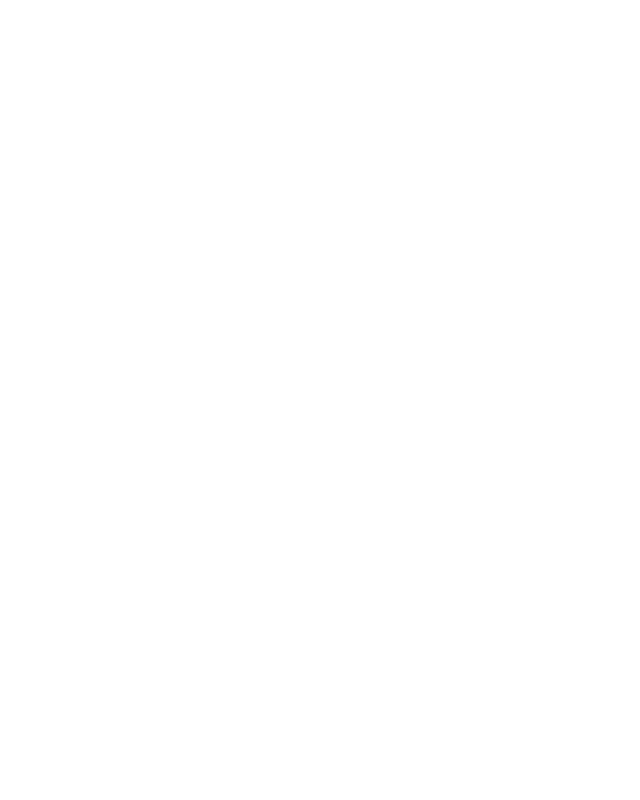
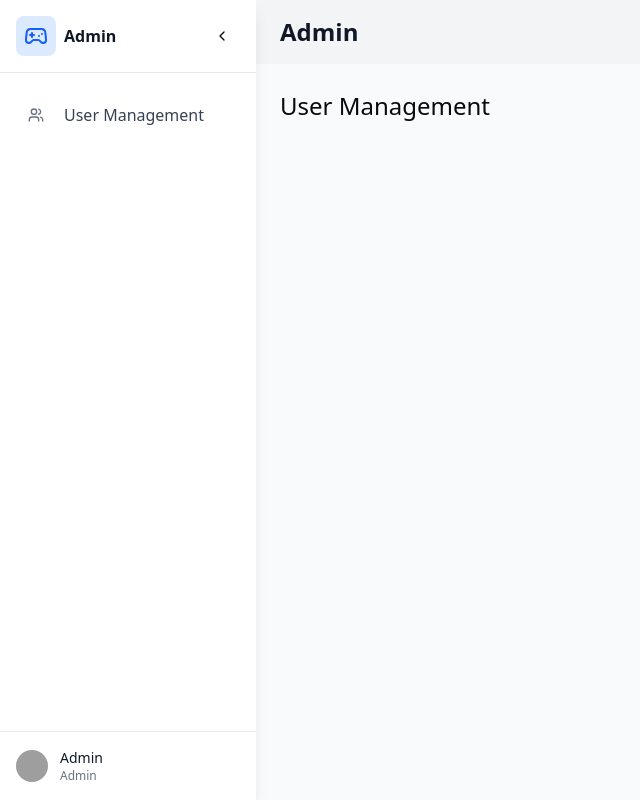
Before and after one commit to HoangLam1109/SWD392, a React (Vite) app in the folder FE/: page /admin/user-management in a window 1280 px wide. Before the commit this address had no page. Shown: the whole page, without its empty margins (0-640 px from the left). Built offline with nearby package versions, Linux system fonts and the light colour scheme; grey boxes are pictures that could not be loaded.

Commit message:
Update AppRoutes.tsx

```diff
--- a/FE/src/routes/AppRoutes.tsx
+++ b/FE/src/routes/AppRoutes.tsx
@@ -8,7 +8,7 @@ const AppRoutes = () => {
         <Routes>
             <Route path="/" element={<HomePage />} />
             <Route path="/admin" element={<AdminLayout onLogout={() => {}} currentPage={''} onNavigate={() => {}} />}>
-                <Route index element={<UserManagementPage />} />
+                <Route path="user-management" element={<UserManagementPage />} />
 
             </Route>
         </Routes>
```
